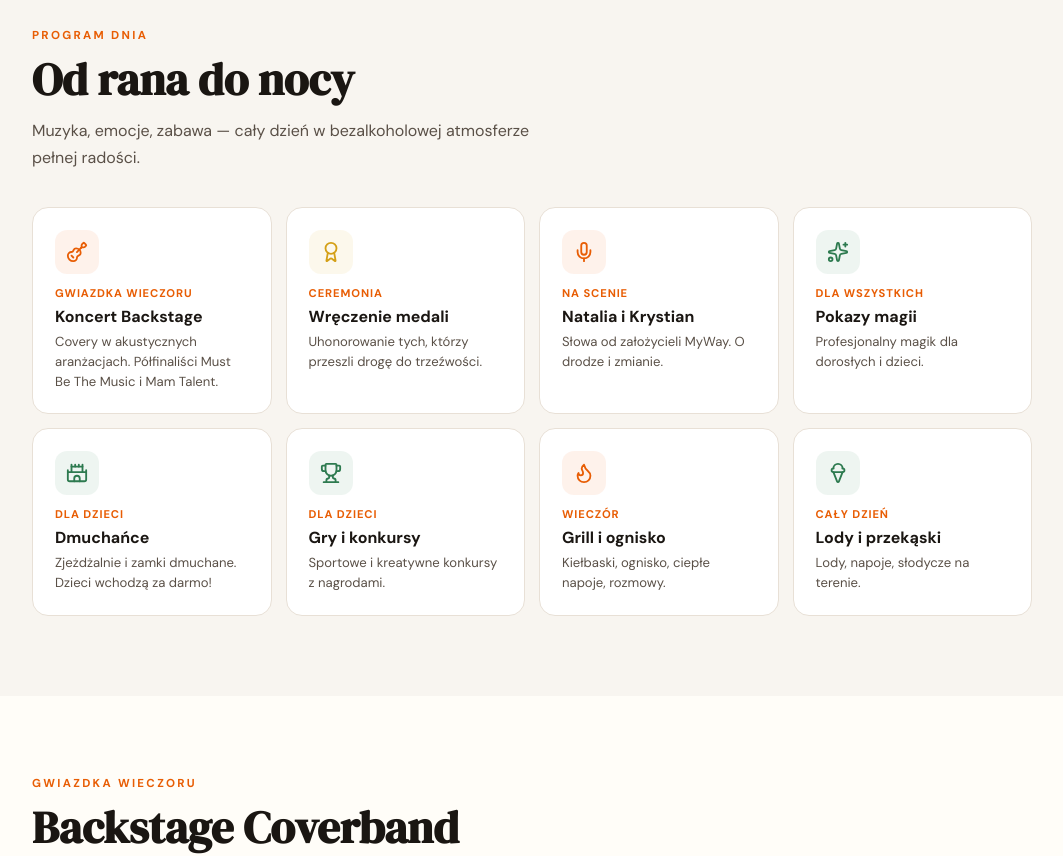
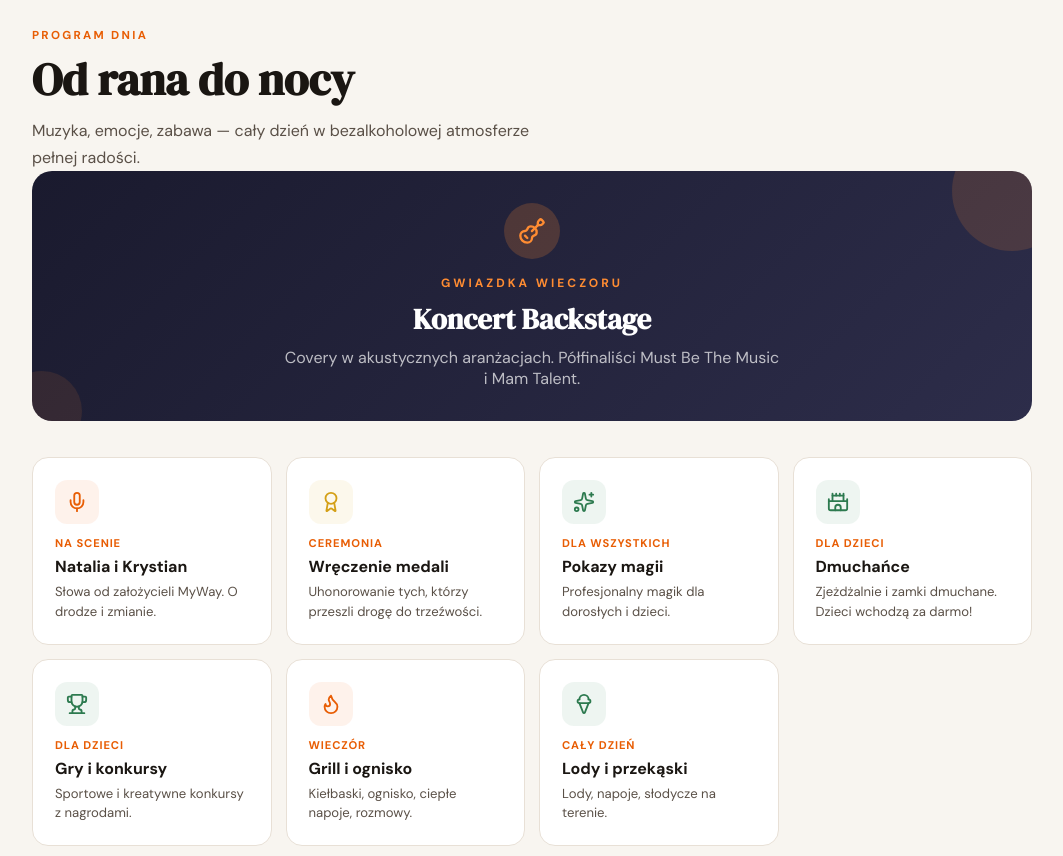
Before and after one commit to dariuszszuca-lang/festiwal-trzezwosci, a plain HTML site: page index.html in a window 1280 px wide. Shown: the part 960-1816 px from the top of the page, without its empty margins (108-1171 px from the left). Drawn offline with nearby package versions, Linux system fonts and the light colour scheme.

Commit message:
Koncert wyeksponowany, Natalia i Krystian przed medalami

```diff
--- a/index.html
+++ b/index.html
@@ -193,24 +193,28 @@ footer a{color:var(--accent)}
   <h2 class="section-title serif">Od rana do nocy</h2>
   <p class="section-desc">Muzyka, emocje, zabawa — cały dzień w bezalkoholowej atmosferze pełnej radości.</p>
 
+  <!-- Koncert — wyeksponowany -->
+  <div style="margin-bottom:32px;padding:32px;background:linear-gradient(135deg,#1a1a2e,#2d2d4a);border-radius:20px;text-align:center;color:#fff;position:relative;overflow:hidden;">
+    <div style="position:absolute;top:-40px;right:-40px;width:120px;height:120px;background:rgba(255,140,50,0.15);border-radius:50%;"></div>
+    <div style="position:absolute;bottom:-30px;left:-30px;width:80px;height:80px;background:rgba(255,140,50,0.1);border-radius:50%;"></div>
+    <div style="display:inline-flex;align-items:center;justify-content:center;width:56px;height:56px;border-radius:50%;background:rgba(255,140,50,0.2);margin-bottom:16px;"><i data-lucide="guitar" style="width:28px;height:28px;color:#ff8c32"></i></div>
+    <div style="font-size:0.75rem;font-weight:700;letter-spacing:3px;color:#ff8c32;margin-bottom:8px;">GWIAZDKA WIECZORU</div>
+    <h3 style="font-size:1.8rem;font-weight:800;margin:0 0 8px;font-family:'DM Serif Display',serif;">Koncert Backstage</h3>
+    <p style="font-size:1rem;color:rgba(255,255,255,0.7);max-width:500px;margin:0 auto;">Covery w akustycznych aranżacjach. Półfinaliści Must Be The Music i Mam Talent.</p>
+  </div>
+
   <div class="program-grid">
     <div class="program-card">
-      <div class="icon orange"><i data-lucide="guitar" style="width:22px;height:22px"></i></div>
-      <div class="time">Gwiazdka wieczoru</div>
-      <h3>Koncert Backstage</h3>
-      <p>Covery w akustycznych aranżacjach. Półfinaliści Must Be The Music i Mam Talent.</p>
+      <div class="icon orange"><i data-lucide="mic" style="width:22px;height:22px"></i></div>
+      <div class="time">Na scenie</div>
+      <h3>Natalia i Krystian</h3>
+      <p>Słowa od założycieli MyWay. O drodze i zmianie.</p>
     </div>
     <div class="program-card">
       <div class="icon gold"><i data-lucide="award" style="width:22px;height:22px"></i></div>
       <div class="time">Ceremonia</div>
       <h3>Wręczenie medali</h3>
       <p>Uhonorowanie tych, którzy przeszli drogę do trzeźwości.</p>
-    </div>
-    <div class="program-card">
-      <div class="icon orange"><i data-lucide="mic" style="width:22px;height:22px"></i></div>
-      <div class="time">Na scenie</div>
-      <h3>Natalia i Krystian</h3>
-      <p>Słowa od założycieli MyWay. O drodze i zmianie.</p>
     </div>
     <div class="program-card">
       <div class="icon teal"><i data-lucide="sparkles" style="width:22px;height:22px"></i></div>
```
